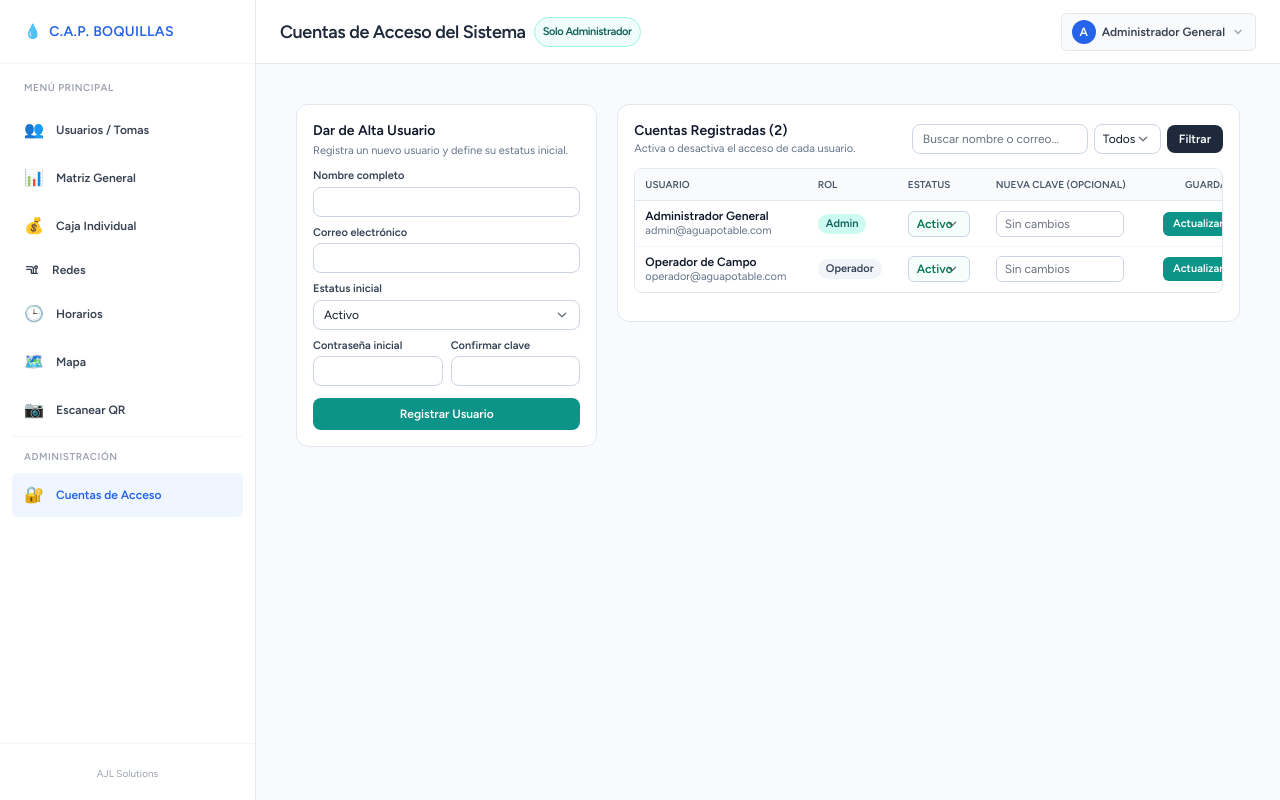
After one commit to alonsojarada/Agua-Potable, a Laravel app: page /admin/cuentas in a window 1280 px wide. The commit adds this page. Run offline with Laravel 12, Linux system fonts and the light colour scheme; a user stored in the database is signed in; data comes from the database, SQL or seed files in the repository; style sheets or scripts are compiled from the project's sources.

Commit message:
modulo cuentas de sistema

```diff
--- /dev/null
+++ b/app/Http/Controllers/Admin/UserManagementController.php
@@ -0,0 +1,89 @@
+<?php
+
+namespace App\Http\Controllers\Admin;
+
+use App\Http\Controllers\Controller;
+use App\Models\User;
+use Illuminate\Http\RedirectResponse;
+use Illuminate\Http\Request;
+use Illuminate\Support\Facades\Hash;
+use Illuminate\Validation\Rule;
+use Illuminate\Validation\Rules;
+use Illuminate\View\View;
+
+class UserManagementController extends Controller
+{
+    public function index(Request $request): View
+    {
+        $query = User::query()->orderBy('name');
+
+        if ($request->filled('buscar')) {
+            $termino = trim((string) $request->input('buscar'));
+            $query->where(function ($q) use ($termino) {
+                $q->where('name', 'like', "%{$termino}%")
+                    ->orWhere('email', 'like', "%{$termino}%");
+            });
+        }
+
+        if ($request->filled('status') && in_array($request->input('status'), ['activo', 'inactivo'], true)) {
+            $query->where('status', $request->input('status'));
+        }
+
+        $usuarios = $query->paginate(12)->withQueryString();
+
+        return view('admin.cuentas.index', [
+            'usuarios' => $usuarios,
+            'filtros' => $request->only(['buscar', 'status']),
+        ]);
+    }
+
+    public function store(Request $request): RedirectResponse
+    {
+        $validated = $request->validate([
+            'name' => ['required', 'string', 'max:255'],
+            'email' => ['required', 'string', 'lowercase', 'email', 'max:255', 'unique:' . User::class],
+            'password' => ['required', 'confirmed', Rules\Password::defaults()],
+            'status' => ['nullable', 'string', Rule::in(['activo', 'inactivo'])],
+        ]);
+
+        User::create([
+            'name' => $validated['name'],
+            'email' => $validated['email'],
+            'password' => Hash::make($validated['password']),
+            'rol' => 'operador',
+            'status' => $validated['status'] ?? 'activo',
+        ]);
+
+        return redirect()
+            ->route('admin.cuentas.index')
+            ->with('status', 'Usuario dado de alta correctamente.');
+    }
+
+    public function updateStatus(Request $request, User $usuario): RedirectResponse
+    {
+        $validated = $request->validate([
+            'status' => ['required', 'string', Rule::in(['activo', 'inactivo'])],
+            'password' => ['nullable', 'string', 'min:8'],
+        ]);
+
+        if ((int) $request->user()->id === (int) $usuario->id && $validated['status'] !== 'activo') {
+            return back()->withErrors([
+                'status' => 'No puedes desactivar tu propia cuenta mientras estás en sesión.',
+            ]);
+        }
+
+        $datos = [
+            'status' => $validated['status'],
+        ];
+
+        if (!empty($validated['password'])) {
+            $datos['password'] = Hash::make($validated['password']);
+        }
+
+        $usuario->update($datos);
+
+        return redirect()
+            ->route('admin.cuentas.index')
+            ->with('status', "Estatus de {$usuario->name} actualizado a {$validated['status']}.");
+    }
+}
--- /dev/null
+++ b/app/Http/Middleware/EnsureUserIsActive.php
@@ -0,0 +1,29 @@
+<?php
+
+namespace App\Http\Middleware;
+
+use Closure;
+use Illuminate\Http\Request;
+use Illuminate\Support\Facades\Auth;
+use Symfony\Component\HttpFoundation\Response;
+
+class EnsureUserIsActive
+{
+    public function handle(Request $request, Closure $next): Response
+    {
+        $user = $request->user();
+
+        if ($user && ! $user->isActivo()) {
+            Auth::guard('web')->logout();
+
+            $request->session()->invalidate();
+            $request->session()->regenerateToken();
+
+            return redirect()->route('login')->withErrors([
+                'email' => 'Tu cuenta se encuentra inactiva. Consulta con el administrador del sistema.',
+            ]);
+        }
+
+        return $next($request);
+    }
+}
--- /dev/null
+++ b/app/Http/Middleware/EnsureUserIsAdmin.php
@@ -0,0 +1,30 @@
+<?php
+
+namespace App\Http\Middleware;
+
+use Closure;
+use Illuminate\Http\Request;
+use Symfony\Component\HttpFoundation\Response;
+
+class EnsureUserIsAdmin
+{
+    /**
+     * Handle an incoming request.
+     *
+     * @param  \Closure(\Illuminate\Http\Request): (\Symfony\Component\HttpFoundation\Response)  $next
+     */
+    public function handle(Request $request, Closure $next): Response
+    {
+        $user = $request->user();
+
+        if (! $user || ! $user->isActivo()) {
+            abort(403, 'Tu cuenta no está activa.');
+        }
+
+        if (! $user->isAdmin()) {
+            abort(403, 'Acceso restringido únicamente al administrador del sistema.');
+        }
+
+        return $next($request);
+    }
+}
--- a/app/Models/User.php
+++ b/app/Models/User.php
@@ -10,7 +10,7 @@ use Illuminate\Database\Eloquent\Factories\HasFactory;
 use Illuminate\Foundation\Auth\User as Authenticatable;
 use Illuminate\Notifications\Notifiable;
 
-#[Fillable(['name', 'email', 'password'])]
+#[Fillable(['name', 'email', 'password', 'rol', 'status'])]
 #[Hidden(['password', 'remember_token'])]
 class User extends Authenticatable
 {
@@ -29,4 +29,14 @@ class User extends Authenticatable
             'password' => 'hashed',
         ];
     }
+
+    public function isAdmin(): bool
+    {
+        return strtolower(trim((string) $this->rol)) === 'admin';
+    }
+
+    public function isActivo(): bool
+    {
+        return strtolower(trim((string) $this->status)) === 'activo';
+    }
 }
--- a/bootstrap/app.php
+++ b/bootstrap/app.php
@@ -7,15 +7,18 @@ use Illuminate\Http\Request;
 
 return Application::configure(basePath: dirname(__DIR__))
     ->withRouting(
-        web: __DIR__.'/../routes/web.php',
-        commands: __DIR__.'/../routes/console.php',
+        web: __DIR__ . '/../routes/web.php',
+        commands: __DIR__ . '/../routes/console.php',
         health: '/up',
     )
     ->withMiddleware(function (Middleware $middleware): void {
-        //
+        $middleware->alias([
+            'active' => \App\Http\Middleware\EnsureUserIsActive::class,
+            'admin' => \App\Http\Middleware\EnsureUserIsAdmin::class,
+        ]);
     })
     ->withExceptions(function (Exceptions $exceptions): void {
         $exceptions->shouldRenderJsonWhen(
-            fn (Request $request) => $request->is('api/*') || $request->expectsJson(),
+            fn(Request $request) => $request->is('api/*') || $request->expectsJson(),
         );
     })->create();
--- a/database/seeders/DatabaseSeeder.php
+++ b/database/seeders/DatabaseSeeder.php
@@ -21,6 +21,7 @@ class DatabaseSeeder extends Seeder
             'name' => 'Administrador General',
             'email' => 'admin@aguapotable.com',
             'password' => Hash::make('password123'),
+            'status' => 'activo',
             'rol' => 'admin',
         ]);
 
@@ -29,6 +30,7 @@ class DatabaseSeeder extends Seeder
             'name' => 'Operador de Campo',
             'email' => 'operador@aguapotable.com',
             'password' => Hash::make('password123'),
+            'status' => 'activo',
             'rol' => 'operador',
         ]);
     }
--- /dev/null
+++ b/resources/views/admin/cuentas/index.blade.php
@@ -0,0 +1,190 @@
+<x-app-layout>
+    <x-slot name="header">
+        <div class="flex flex-wrap items-center justify-between gap-2 min-w-0">
+            <h2 class="font-semibold text-sm sm:text-lg text-slate-800 leading-tight truncate">
+                {{ __('Cuentas de Acceso del Sistema') }}
+            </h2>
+            <span class="px-2 py-0.5 rounded-full bg-teal-50 border border-teal-200 text-teal-800 text-[11px] font-semibold shrink-0">
+                Solo Administrador
+            </span>
+        </div>
+    </x-slot>
+
+    <div class="py-3 sm:py-5 px-2.5 sm:px-5 max-w-7xl mx-auto space-y-3.5 sm:space-y-4">
+        @if (session('status'))
+            <div class="bg-emerald-50 border border-emerald-200 text-emerald-800 px-3 py-2 rounded-lg text-xs font-medium">
+                {{ session('status') }}
+            </div>
+        @endif
+
+        @if ($errors->any())
+            <div class="bg-red-50 border border-red-200 text-red-800 px-3 py-2 rounded-lg text-xs">
+                <ul class="list-disc list-inside space-y-0.5">
+                    @foreach ($errors->all() as $error)
+                        <li class="break-words">{{ $error }}</li>
+                    @endforeach
+                </ul>
+            </div>
+        @endif
+
+        <div class="grid grid-cols-1 lg:grid-cols-12 gap-3.5 sm:gap-5 items-start">
+            <!-- ALTA DE NUEVA CUENTA (COMPACTO) -->
+            <div class="lg:col-span-4 bg-white border border-slate-200 rounded-xl p-3 sm:p-4 shadow-2xs min-w-0">
+                <h3 class="text-xs sm:text-sm font-bold text-slate-900">
+                    Dar de Alta Usuario
+                </h3>
+                <p class="text-[11px] text-slate-500 mt-0.5 mb-2.5 leading-snug">
+                    Registra un nuevo usuario y define su estatus inicial.
+                </p>
+
+                <form method="POST" action="{{ route('admin.cuentas.store') }}" class="space-y-2">
+                    @csrf
+
+                    <div>
+                        <label for="name" class="block text-[11px] font-semibold text-slate-700 mb-0.5">Nombre completo</label>
+                        <input id="name" name="name" type="text" value="{{ old('name') }}" required
+                            class="w-full rounded-lg border-slate-300 text-xs py-1.5 px-2.5 focus:border-teal-600 focus:ring-teal-600">
+                    </div>
+
+                    <div class="grid grid-cols-1 sm:grid-cols-2 lg:grid-cols-1 gap-2">
+                        <div>
+                            <label for="email" class="block text-[11px] font-semibold text-slate-700 mb-0.5">Correo electrónico</label>
+                            <input id="email" name="email" type="email" value="{{ old('email') }}" required
+                                class="w-full rounded-lg border-slate-300 text-xs py-1.5 px-2.5 focus:border-teal-600 focus:ring-teal-600">
+                        </div>
+
+                        <div>
+                            <label for="status" class="block text-[11px] font-semibold text-slate-700 mb-0.5">Estatus inicial</label>
+                            <select id="status" name="status" required
+                                class="w-full rounded-lg border-slate-300 text-xs py-1.5 px-2.5 focus:border-teal-600 focus:ring-teal-600">
+                                <option value="activo" @selected(old('status', 'activo') === 'activo')>Activo</option>
+                                <option value="inactivo" @selected(old('status') === 'inactivo')>Inactivo</option>
+                            </select>
+                        </div>
+                    </div>
+
+                    <div class="grid grid-cols-1 sm:grid-cols-2 gap-2">
+                        <div>
+                            <label for="password" class="block text-[11px] font-semibold text-slate-700 mb-0.5">Contraseña inicial</label>
+                            <input id="password" name="password" type="password" required autocomplete="new-password"
+                                class="w-full rounded-lg border-slate-300 text-xs py-1.5 px-2.5 focus:border-teal-600 focus:ring-teal-600">
+                        </div>
+
+                        <div>
+                            <label for="password_confirmation" class="block text-[11px] font-semibold text-slate-700 mb-0.5">Confirmar clave</label>
+                            <input id="password_confirmation" name="password_confirmation" type="password" required autocomplete="new-password"
+                                class="w-full rounded-lg border-slate-300 text-xs py-1.5 px-2.5 focus:border-teal-600 focus:ring-teal-600">
+                        </div>
+                    </div>
+
+                    <div class="pt-1">
+                        <button type="submit"
+                            class="w-full py-1.5 sm:py-2 px-3 rounded-lg bg-teal-600 hover:bg-teal-700 text-white text-xs font-bold shadow-2xs transition cursor-pointer">
+                            Registrar Usuario
+                        </button>
+                    </div>
+                </form>
+            </div>
+
+            <!-- LISTADO Y CAMBIO DE ESTATUS (SIEMPRE EN TABLA COMPACTA) -->
+            <div class="lg:col-span-8 bg-white border border-slate-200 rounded-xl p-3 sm:p-4 shadow-2xs space-y-3 min-w-0">
+                <div class="flex flex-col sm:flex-row sm:items-center justify-between gap-2">
+                    <div>
+                        <h3 class="text-xs sm:text-sm font-bold text-slate-900">
+                            Cuentas Registradas ({{ $usuarios->total() }})
+                        </h3>
+                        <p class="text-[11px] text-slate-500 leading-snug">
+                            Activa o desactiva el acceso de cada usuario.
+                        </p>
+                    </div>
+
+                    <form method="GET" action="{{ route('admin.cuentas.index') }}" class="flex flex-col sm:flex-row items-stretch sm:items-center gap-1.5">
+                        <input type="text" name="buscar" value="{{ $filtros['buscar'] ?? '' }}"
+                            placeholder="Buscar nombre o correo..."
+                            class="w-full sm:w-44 rounded-lg border-slate-300 text-xs py-1.5 px-2.5 focus:border-teal-600 focus:ring-teal-600">
+
+                        <div class="flex items-center gap-1.5">
+                            <select name="status"
+                                class="flex-1 sm:flex-none rounded-lg border-slate-300 text-xs py-1.5 px-2 focus:border-teal-600 focus:ring-teal-600">
+                                <option value="">Todos</option>
+                                <option value="activo" @selected(($filtros['status'] ?? '') === 'activo')>Activos</option>
+                                <option value="inactivo" @selected(($filtros['status'] ?? '') === 'inactivo')>Inactivos</option>
+                            </select>
+
+                            <button type="submit"
+                                class="px-3 py-1.5 rounded-lg bg-slate-800 hover:bg-slate-900 text-white text-xs font-semibold transition shrink-0 cursor-pointer">
+                                Filtrar
+                            </button>
+                        </div>
+                    </form>
+                </div>
+
+                <div class="overflow-x-auto border border-slate-200 rounded-lg">
+                    <table class="min-w-[38rem] w-full text-left border-collapse">
+                        <thead>
+                            <tr class="bg-slate-50 border-b border-slate-200 text-[10px] font-bold uppercase text-slate-600">
+                                <th class="py-2 px-2.5">Usuario</th>
+                                <th class="py-2 px-2.5">Rol</th>
+                                <th class="py-2 px-2.5">Estatus</th>
+                                <th class="py-2 px-2.5">Nueva clave (opcional)</th>
+                                <th class="py-2 px-2.5 text-right">Guardar</th>
+                            </tr>
+                        </thead>
+                        <tbody class="divide-y divide-slate-100 text-xs">
+                            @forelse ($usuarios as $u)
+                                @php $formId = 'cuenta-form-' . $u->id; @endphp
+                                <tr class="hover:bg-slate-50/60">
+                                    <td class="py-2 px-2.5 align-middle">
+                                        <div class="font-bold text-slate-900 leading-tight">{{ $u->name }}</div>
+                                        <div class="text-[11px] text-slate-500 leading-tight break-all">{{ $u->email }}</div>
+                                    </td>
+
+                                    <td class="py-2 px-2.5 align-middle whitespace-nowrap">
+                                        <span class="inline-flex items-center px-2 py-0.5 rounded-full text-[11px] font-semibold {{ $u->isAdmin() ? 'bg-teal-100 text-teal-800' : 'bg-slate-100 text-slate-700' }}">
+                                            {{ ucfirst($u->rol) }}
+                                        </span>
+                                    </td>
+
+                                    <td class="py-2 px-2.5 align-middle whitespace-nowrap">
+                                        <select name="status" form="{{ $formId }}"
+                                            class="rounded-md border-slate-300 text-xs py-1 px-2 font-semibold focus:border-teal-600 focus:ring-teal-600 {{ $u->isActivo() ? 'text-emerald-700 bg-emerald-50/50' : 'text-red-700 bg-red-50/50' }}">
+                                            <option value="activo" @selected($u->status === 'activo')>Activo</option>
+                                            <option value="inactivo" @selected($u->status === 'inactivo')>Inactivo</option>
+                                        </select>
+                                    </td>
+
+                                    <td class="py-2 px-2.5 align-middle whitespace-nowrap">
+                                        <input type="password" name="password" form="{{ $formId }}"
+                                            placeholder="Sin cambios" autocomplete="new-password"
+                                            class="w-28 sm:w-32 rounded-md border-slate-300 text-xs py-1 px-2 focus:border-teal-600 focus:ring-teal-600">
+                                    </td>
+
+                                    <td class="py-2 px-2.5 align-middle text-right whitespace-nowrap">
+                                        <form id="{{ $formId }}" method="POST" action="{{ route('admin.cuentas.status', $u) }}">
+                                            @csrf
+                                            @method('PATCH')
+                                            <button type="submit"
+                                                class="px-2.5 py-1 rounded-md bg-teal-600 hover:bg-teal-700 text-white text-[11px] font-semibold transition cursor-pointer">
+                                                Actualizar
+                                            </button>
+                                        </form>
+                                    </td>
+                                </tr>
+                            @empty
+                                <tr>
+                                    <td colspan="5" class="py-4 px-3 text-center text-xs text-slate-500">
+                                        No se encontraron cuentas con los filtros seleccionados.
+                                    </td>
+                                </tr>
+                            @endforelse
+                        </tbody>
+                    </table>
+                </div>
+
+                <div class="overflow-x-auto text-xs">
+                    {{ $usuarios->links() }}
+                </div>
+            </div>
+        </div>
+    </div>
+</x-app-layout>
--- a/resources/views/layouts/navigation.blade.php
+++ b/resources/views/layouts/navigation.blade.php
@@ -36,7 +36,6 @@
             <span>Caja Individual</span>
         </a>
 
-
         <a href="{{ route('redes.index') ?? '#' }}"
             class="flex items-center gap-3 px-3 py-2.5 rounded-md font-semibold {{ request()->routeIs('redes.*') ? 'bg-blue-50 text-blue-600' : 'text-gray-700 hover:bg-gray-100' }} transition">
             <svg class="w-4 h-4 shrink-0" fill="none" stroke="currentColor" stroke-width="2" stroke-linecap="round"
@@ -68,6 +67,17 @@
             <span>Escanear QR</span>
         </a>
 
+        @if (auth()->user()?->isAdmin())
+            <div class="pt-3 mt-3 border-t border-gray-100">
+                <div class="px-3 pb-2 text-[10px] font-bold text-gray-400 uppercase tracking-wider">Administración</div>
+
+                <a href="{{ route('admin.cuentas.index') }}"
+                    class="flex items-center gap-3 px-3 py-2.5 rounded-md font-semibold {{ request()->routeIs('admin.cuentas.*') ? 'bg-blue-50 text-blue-600' : 'text-gray-700 hover:bg-gray-100' }} transition">
+                    <span class="text-base">🔐</span>
+                    <span>Cuentas de Acceso</span>
+                </a>
+            </div>
+        @endif
     </div>
 
     <!-- Pie de Sidebar -->
--- a/routes/web.php
+++ b/routes/web.php
@@ -8,6 +8,7 @@ use App\Http\Controllers\HorarioSuministroController;
 use App\Http\Controllers\TarifaController;
 use App\Http\Controllers\PagoController;
 use App\Http\Controllers\ReciboController;
+use App\Http\Controllers\Admin\UserManagementController;
 use Illuminate\Support\Facades\Route;
 
 Route::get('/', function () {
@@ -16,9 +17,9 @@ Route::get('/', function () {
 
 Route::get('/dashboard', function () {
     return view('dashboard');
-})->middleware(['auth', 'verified'])->name('dashboard');
+})->middleware(['auth', 'verified', 'active'])->name('dashboard');
 
-Route::middleware('auth')->group(function () {
+Route::middleware(['auth', 'active'])->group(function () {
     Route::get('/profile', [ProfileController::class, 'edit'])->name('profile.edit');
     Route::patch('/profile', [ProfileController::class, 'update'])->name('profile.update');
     Route::delete('/profile', [ProfileController::class, 'destroy'])->name('profile.destroy');
@@ -30,7 +31,6 @@ Route::middleware('auth')->group(function () {
     Route::resource('redes', RedController::class);
     Route::resource('usuarios', UsuarioController::class);
     Route::resource('horarios', HorarioSuministroController::class)->parameters(['horarios' => 'horario']);
-
 
     Route::get('/tarifas/json', [TarifaController::class, 'indexAjax'])->name('tarifas.json');
     Route::post('/tarifas/store-ajax', [TarifaController::class, 'store'])->name('tarifas.store.ajax');
@@ -49,7 +49,15 @@ Route::middleware('auth')->group(function () {
     Route::post('/recibos/cobrar-qr/{id}', [ReciboController::class, 'procesarCobroQr'])->name('recibos.cobrar.qr');
 
     Route::get('/recibos/verificar/{token}', [ReciboController::class, 'verificarPorQr'])->name('recibos.verificar');
-
 });
 
+Route::middleware(['auth', 'active', 'admin'])
+    ->prefix('admin')
+    ->name('admin.')
+    ->group(function () {
+        Route::get('/cuentas', [UserManagementController::class, 'index'])->name('cuentas.index');
+        Route::post('/cuentas', [UserManagementController::class, 'store'])->name('cuentas.store');
+        Route::patch('/cuentas/{usuario}/status', [UserManagementController::class, 'updateStatus'])->name('cuentas.status');
+    });
+
 require __DIR__ . '/auth.php';
```
Also changed, not shown: app/Http/Controllers/Auth/AuthenticatedSessionController.php (+13 -0 lines), database/migrations/0001_01_01_000000_create_users_table.php.
